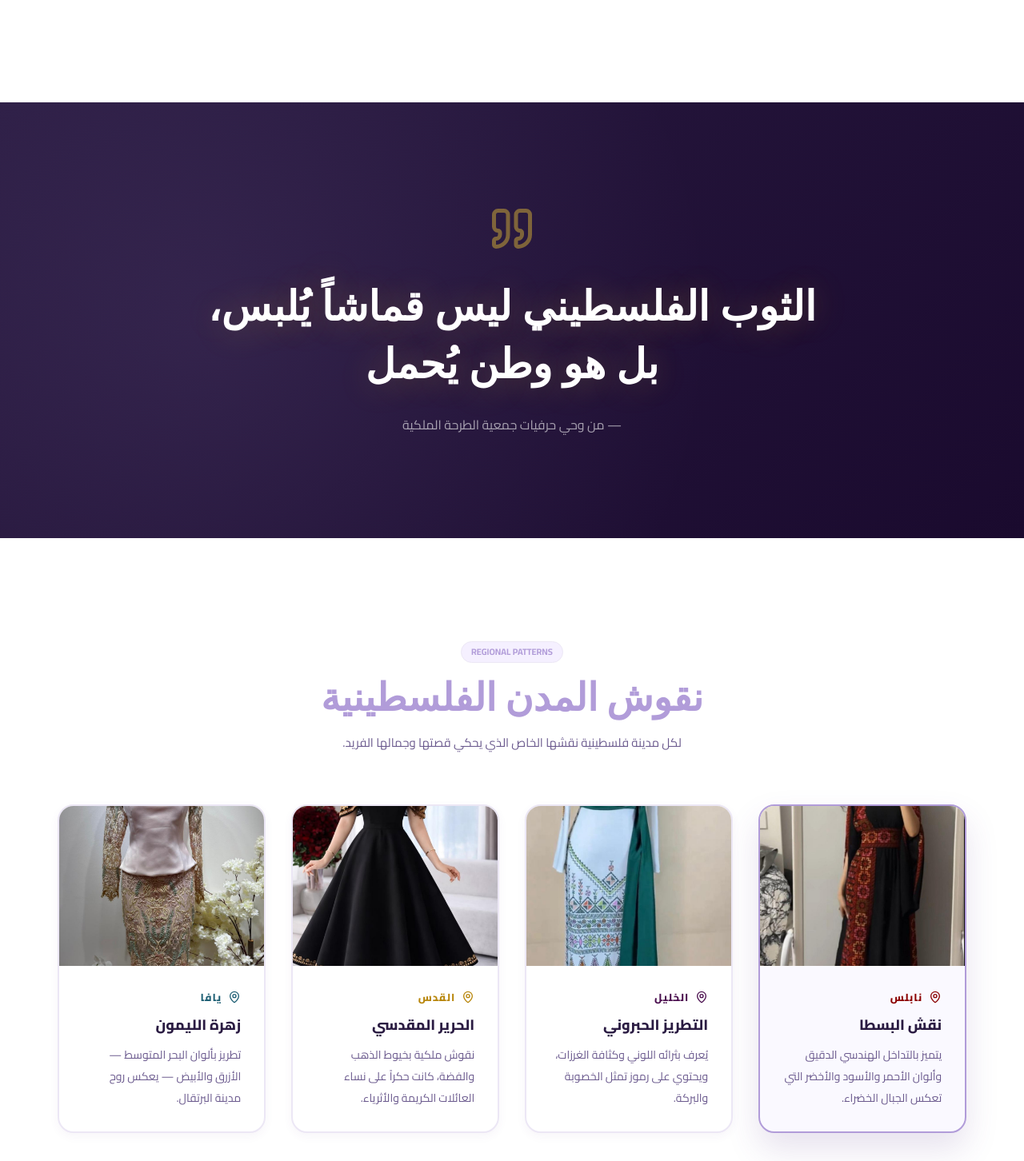
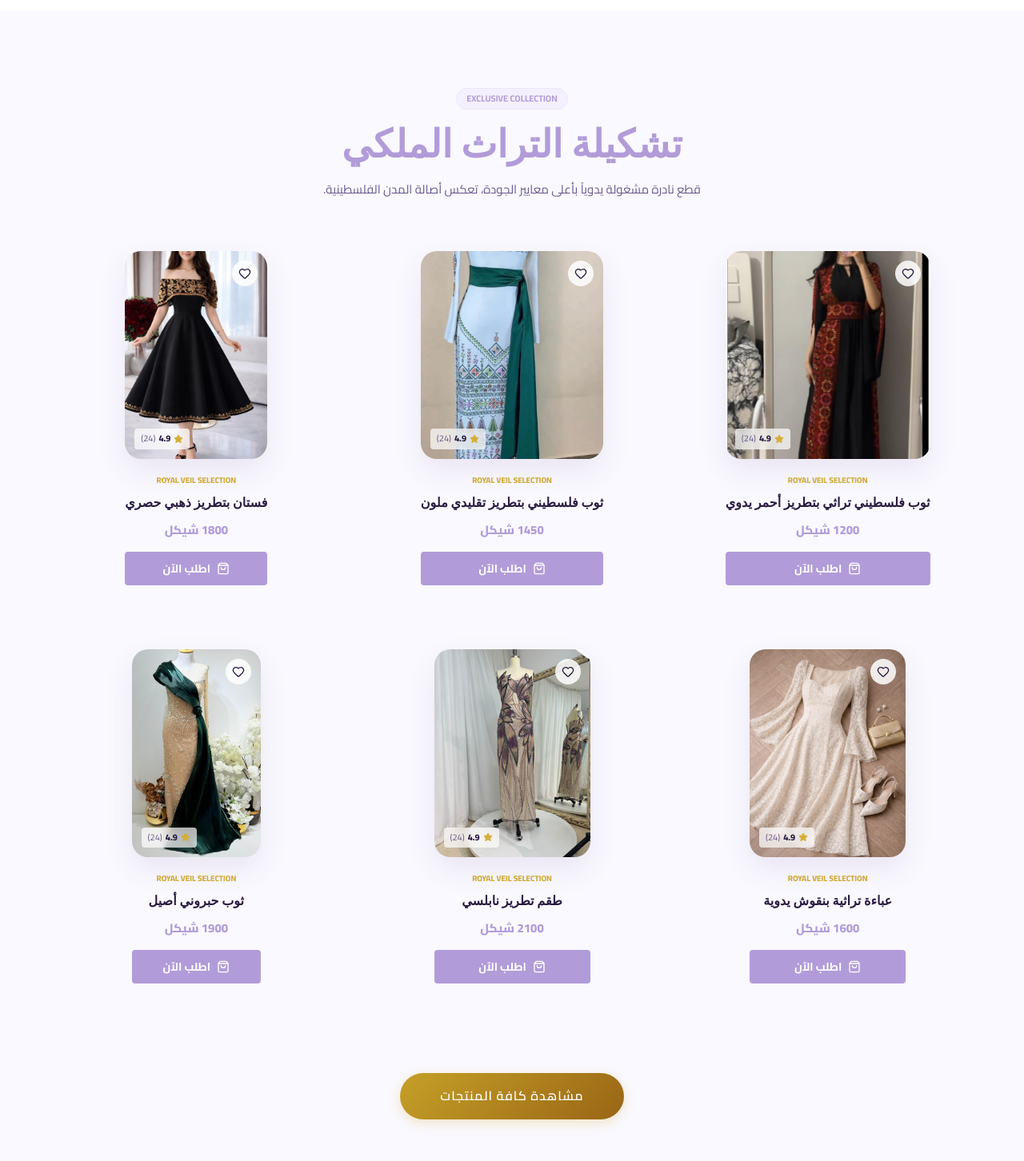
Before and after one commit to fahmyelmatry2030-lgtm/Royal-Veil, a React (Vite) app: page /heritage in a window 1280 px wide. Shown: the part 1338-2790 px from the top of the page at 80% size. Built offline with nearby package versions, Linux system fonts and the light colour scheme; a web font is replaced by a local one.

Commit message:
Move heritage products higher up on Heritage page for better visibility

```diff
--- a/src/pages/Heritage.jsx
+++ b/src/pages/Heritage.jsx
@@ -69,9 +69,6 @@ const Heritage = () => {
               <p style={{ color: 'var(--text-muted)', fontSize: '16px', lineHeight: '2.1', marginBottom: '1.5rem' }}>
                 في جمعية الطرحة الملكية التعاونية، نعتبر التطريز الفلسطيني ليس مجرد فن، بل هو لغة حضارية تحكي تاريخنا وهويتنا عبر القرون. نحرص على دمج النقوش التراثية الأصيلة في تصاميمنا العصرية.
               </p>
-              <p style={{ color: 'var(--text-muted)', fontSize: '16px', lineHeight: '2.1', marginBottom: '3rem' }}>
-                كل قطعة تراثية ننتجها تمر بمراحل بحث دقيق عن النقش الأصيل لكل منطقة فلسطينية، ثم تنفيذه بدقة يدوية عالية تضمن استدامة الجمال عبر الأجيال.
-              </p>
               <div style={{ display: 'grid', gridTemplateColumns: '1fr 1fr', gap: '15px' }}>
                 {featureCards.map((item, i) => (
                   <motion.div
@@ -80,37 +77,57 @@ const Heritage = () => {
                     whileInView={{ opacity: 1, y: 0 }}
                     viewport={{ once: true }}
                     transition={{ delay: i * 0.1 }}
-                    whileHover={{ y: -4, boxShadow: 'var(--shadow-md)' }}
-                    style={{ padding: '20px', background: 'var(--bg-lavender)', border: '1px solid var(--border-light)', borderRadius: '20px', transition: 'all 0.3s' }}
+                    style={{ padding: '20px', background: 'var(--bg-lavender)', border: '1px solid var(--border-light)', borderRadius: '20px' }}
                   >
                     <div style={{ color: 'var(--accent-gold)', marginBottom: '10px' }}>{item.icon}</div>
-                    <h4 style={{ fontWeight: '800', fontSize: '14px', marginBottom: '5px', color: 'var(--text-dark)' }}>{item.title}</h4>
-                    <p style={{ fontSize: '12px', color: 'var(--text-muted)', lineHeight: 1.6 }}>{item.desc}</p>
+                    <h4 style={{ fontWeight: '800', fontSize: '14px', marginBottom: '5px' }}>{item.title}</h4>
+                    <p style={{ fontSize: '12px', color: 'var(--text-muted)' }}>{item.desc}</p>
                   </motion.div>
                 ))}
               </div>
             </motion.div>
 
-            <motion.div initial={{ opacity: 0, x: -50 }} whileInView={{ opacity: 1, x: 0 }} viewport={{ once: true }} transition={{ duration: 0.8 }}
+            <motion.div initial={{ opacity: 0, scale: 0.95 }} whileInView={{ opacity: 1, scale: 1 }} viewport={{ once: true }} transition={{ duration: 0.8 }}
               style={{ display: 'grid', gridTemplateColumns: '1fr 1fr', gap: '15px' }}
             >
-              <img src="/Images/IMG-20260429-WA0047.jpg" style={{ borderRadius: '20px', height: '420px', objectFit: 'cover', width: '100%', objectPosition: 'top', boxShadow: 'var(--shadow-lg)' }} alt="تطريز فلسطيني" />
+              <img src="/Images/IMG-20260429-WA0047.jpg" style={{ borderRadius: '20px', height: '420px', objectFit: 'cover', width: '100%', boxShadow: 'var(--shadow-lg)' }} alt="تطريز فلسطيني" />
               <img src="/Images/IMG-20260429-WA0048.jpg" style={{ borderRadius: '20px', height: '420px', objectFit: 'cover', width: '100%', marginTop: '40px', boxShadow: 'var(--shadow-lg)' }} alt="ثوب تراثي" />
             </motion.div>
           </div>
         </div>
       </section>
 
+      {/* Heritage Products - MOVED UP for visibility */}
+      <section style={{ padding: '6rem 0', background: 'var(--bg-lavender)' }}>
+        <div className="container">
+          <SectionHeader
+            badge="Exclusive Collection"
+            title="تشكيلة التراث الملكي"
+            subtitle="قطع نادرة مشغولة يدوياً بأعلى معايير الجودة، تعكس أصالة المدن الفلسطينية."
+          />
+          <div style={{ display: 'grid', gridTemplateColumns: 'repeat(auto-fill, minmax(280px, 1fr))', gap: '3rem', justifyItems: 'center' }}>
+            {heritageItems.map((item, i) => (
+              <motion.div key={item.id} initial={{ opacity: 0, y: 20 }} whileInView={{ opacity: 1, y: 0 }} viewport={{ once: true }} transition={{ delay: i * 0.1 }}>
+                <ProductCard product={item} />
+              </motion.div>
+            ))}
+          </div>
+          <div style={{ textAlign: 'center', marginTop: '5rem' }}>
+            <Link to="/shop" className="btn-premium" style={{ padding: '16px 50px' }}>مشاهدة كافة المنتجات</Link>
+          </div>
+        </div>
+      </section>
+
       {/* Quote Banner */}
-      <section style={{ padding: '8rem 0', background: 'linear-gradient(135deg, var(--purple-dark) 0%, #1a0a2e 100%)', position: 'relative', overflow: 'hidden' }}>
-        <div style={{ position: 'absolute', inset: 0, backgroundImage: 'radial-gradient(circle at 20% 50%, rgba(177,156,217,0.1) 0%, transparent 60%)' }} />
+      <section style={{ padding: '10rem 0', background: 'linear-gradient(135deg, var(--purple-dark) 0%, #1a0a2e 100%)', position: 'relative', overflow: 'hidden' }}>
+        <div style={{ position: 'absolute', inset: 0, opacity: 0.2, backgroundImage: 'url("/Images/IMG-20260429-WA0035.jpg")', backgroundSize: 'cover' }} />
         <div className="container" style={{ position: 'relative', zIndex: 1, textAlign: 'center' }}>
           <motion.div initial={{ opacity: 0, scale: 0.9 }} whileInView={{ opacity: 1, scale: 1 }} viewport={{ once: true }} transition={{ duration: 0.8 }}>
             <Quote color="var(--accent-gold)" size={60} style={{ margin: '0 auto 30px', opacity: 0.5 }} />
-            <h2 style={{ color: '#fff', fontSize: 'clamp(1.8rem, 4vw, 3.5rem)', fontFamily: 'var(--font-calligraphy)', lineHeight: 1.4, maxWidth: '800px', margin: '0 auto 30px', textShadow: '0 0 40px rgba(212,175,55,0.3)' }}>
+            <h2 style={{ color: '#fff', fontSize: 'clamp(1.8rem, 4vw, 3.5rem)', fontFamily: 'var(--font-calligraphy)', lineHeight: 1.4, maxWidth: '800px', margin: '0 auto 30px' }}>
               الثوب الفلسطيني ليس قماشاً يُلبس،<br />بل هو وطن يُحمل
             </h2>
-            <p style={{ color: 'rgba(255,255,255,0.6)', fontSize: '16px' }}>— من وحي حرفيات جمعية الطرحة الملكية</p>
+            <p style={{ color: 'var(--accent-gold)', fontWeight: '900' }}>— من وحي حرفيات جمعية الطرحة الملكية</p>
           </motion.div>
         </div>
       </section>
@@ -119,7 +136,7 @@ const Heritage = () => {
       <section style={{ padding: '8rem 0', background: 'var(--bg-white)' }}>
         <div className="container">
           <SectionHeader badge="Regional Patterns" title="نقوش المدن الفلسطينية" subtitle="لكل مدينة فلسطينية نقشها الخاص الذي يحكي قصتها وجمالها الفريد." />
-          <div style={{ display: 'grid', gridTemplateColumns: 'repeat(auto-fit, minmax(260px, 1fr))', gap: '2rem', marginTop: '1rem' }}>
+          <div style={{ display: 'grid', gridTemplateColumns: 'repeat(auto-fit, minmax(260px, 1fr))', gap: '2rem' }}>
             {regions.map((region, i) => (
               <motion.div
                 key={i}
@@ -131,22 +148,19 @@ const Heritage = () => {
                 style={{
                   background: activeRegion === i ? 'var(--bg-lavender)' : '#fff',
                   border: `2px solid ${activeRegion === i ? 'var(--primary-purple)' : 'var(--border-light)'}`,
-                  borderRadius: '20px', overflow: 'hidden', cursor: 'pointer',
-                  transition: 'all 0.4s',
-                  boxShadow: activeRegion === i ? 'var(--shadow-lg)' : 'var(--shadow-sm)',
-                  transform: activeRegion === i ? 'translateY(-8px)' : 'none'
+                  borderRadius: '20px', overflow: 'hidden', cursor: 'pointer', transition: 'all 0.3s'
                 }}
               >
                 <div style={{ height: '200px', overflow: 'hidden' }}>
-                  <img src={region.img} alt={region.city} style={{ width: '100%', height: '100%', objectFit: 'cover', transition: 'transform 0.5s', transform: activeRegion === i ? 'scale(1.08)' : 'scale(1)' }} />
+                  <img src={region.img} alt={region.city} style={{ width: '100%', height: '100%', objectFit: 'cover' }} />
                 </div>
                 <div style={{ padding: '1.8rem' }}>
                   <div style={{ display: 'flex', alignItems: 'center', gap: '8px', marginBottom: '10px' }}>
                     <MapPin size={16} color={region.color} />
-                    <span style={{ color: region.color, fontSize: '13px', fontWeight: '800', letterSpacing: '1px' }}>{region.city}</span>
+                    <span style={{ color: region.color, fontSize: '13px', fontWeight: '800' }}>{region.city}</span>
                   </div>
-                  <h3 style={{ fontSize: '18px', fontWeight: '900', color: 'var(--text-dark)', marginBottom: '10px' }}>{region.pattern}</h3>
-                  <p style={{ color: 'var(--text-muted)', fontSize: '14px', lineHeight: '1.9' }}>{region.desc}</p>
+                  <h3 style={{ fontSize: '18px', fontWeight: '900' }}>{region.pattern}</h3>
+                  <p style={{ color: 'var(--text-muted)', fontSize: '14px', lineHeight: '1.8' }}>{region.desc}</p>
                 </div>
               </motion.div>
             ))}
@@ -159,7 +173,7 @@ const Heritage = () => {
         <div className="container">
           <SectionHeader badge="Our History" title="مسيرة التراث" subtitle="رحلة عبر الزمن نستذكر فيها أبرز محطات الحفاظ على التطريز الفلسطيني." />
           <div style={{ position: 'relative', maxWidth: '800px', margin: '0 auto' }}>
-            <div style={{ position: 'absolute', right: '50%', top: 0, bottom: 0, width: '2px', background: 'linear-gradient(to bottom, var(--primary-purple), var(--accent-gold))', transform: 'translateX(50%)', opacity: 0.3 }} />
+            <div style={{ position: 'absolute', right: '50%', top: 0, bottom: 0, width: '2px', background: 'var(--accent-gold)', transform: 'translateX(50%)', opacity: 0.3 }} />
             {timeline.map((item, i) => (
               <motion.div
                 key={i}
@@ -169,12 +183,12 @@ const Heritage = () => {
                 transition={{ duration: 0.6, delay: i * 0.1 }}
                 style={{ display: 'flex', justifyContent: i % 2 === 0 ? 'flex-end' : 'flex-start', marginBottom: '4rem', position: 'relative' }}
               >
-                <div style={{ position: 'absolute', right: 'calc(50% - 22px)', top: '20px', width: '44px', height: '44px', background: 'var(--primary-purple)', borderRadius: '50%', display: 'flex', alignItems: 'center', justifyContent: 'center', color: '#fff', zIndex: 2, boxShadow: '0 0 0 6px var(--bg-lavender), 0 0 0 8px var(--primary-purple)' }}>
+                <div style={{ position: 'absolute', right: 'calc(50% - 22px)', top: '20px', width: '44px', height: '44px', background: 'var(--primary-purple)', borderRadius: '50%', display: 'flex', alignItems: 'center', justifyContent: 'center', color: '#fff', zIndex: 2, boxShadow: '0 0 0 8px var(--bg-lavender)' }}>
                   <Star size={16} fill="#fff" />
                 </div>
-                <div style={{ width: '42%', background: '#fff', padding: '2rem', borderRadius: '20px', boxShadow: 'var(--shadow-md)', border: '1px solid var(--border-light)' }}>
+                <div style={{ width: '42%', background: '#fff', padding: '2rem', borderRadius: '20px', boxShadow: 'var(--shadow-sm)' }}>
                   <span style={{ display: 'inline-block', background: 'var(--bg-lavender)', color: 'var(--primary-purple)', fontSize: '13px', fontWeight: '900', padding: '4px 14px', borderRadius: '50px', marginBottom: '12px' }}>{item.year}</span>
-                  <h3 style={{ fontSize: '18px', fontWeight: '800', color: 'var(--text-dark)', marginBottom: '10px' }}>{item.title}</h3>
+                  <h3 style={{ fontSize: '18px', fontWeight: '800', marginBottom: '10px' }}>{item.title}</h3>
                   <p style={{ color: 'var(--text-muted)', fontSize: '14px', lineHeight: '1.8' }}>{item.desc}</p>
                 </div>
               </motion.div>
@@ -183,42 +197,28 @@ const Heritage = () => {
         </div>
       </section>
 
-      {/* Heritage Products */}
+      {/* Gallery Wall */}
       <section style={{ padding: '8rem 0', background: 'var(--bg-white)' }}>
         <div className="container">
-          <SectionHeader badge="Heritage Collection" title="تشكيلة التراث" subtitle="قطع مستوحاة من المدن والقرى الفلسطينية العريقة، صُنعت بأيدٍ تعشق التفاصيل." />
-          <div style={{ display: 'grid', gridTemplateColumns: 'repeat(auto-fill, minmax(200px, 1fr))', gap: '2rem', justifyItems: 'center' }}>
-            {heritageItems.map((item, i) => (
-              <motion.div key={item.id} initial={{ opacity: 0, y: 20 }} whileInView={{ opacity: 1, y: 0 }} viewport={{ once: true }} transition={{ delay: i * 0.08 }}>
-                <ProductCard product={item} />
-              </motion.div>
-            ))}
-          </div>
-        </div>
-      </section>
-
-      {/* Photo Wall */}
-      <section style={{ padding: '0 0 8rem', background: 'var(--bg-white)' }}>
-        <div className="container">
-          <SectionHeader badge="Gallery" title="معرض الصور التراثية" subtitle="لحظات من الجمال الأصيل توثق إبداع حرفياتنا." />
-          <div style={{ display: 'grid', gridTemplateColumns: 'repeat(3, 1fr)', gap: '15px' }}>
+          <SectionHeader badge="Gallery" title="معرض الصور" subtitle="لحظات توثق جمال التراث في كل قطعة." />
+          <div style={{ display: 'grid', gridTemplateColumns: 'repeat(auto-fill, minmax(240px, 1fr))', gap: '15px' }}>
             {[
-              { img: '/Images/IMG-20260429-WA0035.jpg', wide: true },
-              { img: '/Images/IMG-20260429-WA0021.jpg', wide: false },
-              { img: '/Images/IMG-20260429-WA0023.jpg', wide: false },
-              { img: '/Images/IMG-20260429-WA0022.jpg', wide: false },
-              { img: '/Images/IMG-20260429-WA0024.jpg', wide: true },
-            ].map((item, i) => (
+              '/Images/IMG-20260429-WA0035.jpg',
+              '/Images/IMG-20260429-WA0021.jpg',
+              '/Images/IMG-20260429-WA0023.jpg',
+              '/Images/IMG-20260429-WA0022.jpg',
+              '/Images/IMG-20260429-WA0024.jpg',
+              '/Images/IMG-20260429-WA0053.jpg'
+            ].map((img, i) => (
               <motion.div
                 key={i}
-                initial={{ opacity: 0, scale: 0.95 }}
+                initial={{ opacity: 0, scale: 0.9 }}
                 whileInView={{ opacity: 1, scale: 1 }}
                 viewport={{ once: true }}
-                transition={{ delay: i * 0.07 }}
-                style={{ gridColumn: item.wide ? 'span 2' : 'auto', height: '300px', overflow: 'hidden', borderRadius: '20px' }}
-                className="group"
+                transition={{ delay: i * 0.05 }}
+                style={{ height: '300px', overflow: 'hidden', borderRadius: '20px' }}
               >
-                <img src={item.img} alt="صور تراثية" style={{ width: '100%', height: '100%', objectFit: 'cover', transition: 'transform 0.6s ease' }} className="group-hover:scale-110" />
+                <img src={img} alt="Heritage Gallery" style={{ width: '100%', height: '100%', objectFit: 'cover' }} />
               </motion.div>
             ))}
           </div>
@@ -226,26 +226,13 @@ const Heritage = () => {
       </section>
 
       {/* CTA */}
-      <section style={{ padding: '8rem 0', background: 'linear-gradient(135deg, var(--purple-dark), #1a0a2e)', textAlign: 'center', position: 'relative', overflow: 'hidden' }}>
-        <div style={{ position: 'absolute', inset: 0, backgroundImage: 'radial-gradient(circle at 30% 50%, rgba(177,156,217,0.12) 0%, transparent 50%)' }} />
-        <div className="container" style={{ position: 'relative', zIndex: 1 }}>
-          <motion.div initial={{ opacity: 0, y: 30 }} whileInView={{ opacity: 1, y: 0 }} viewport={{ once: true }} transition={{ duration: 0.7 }}>
-            <Sparkles color="var(--accent-gold)" size={40} style={{ margin: '0 auto 20px' }} />
-            <h2 style={{ color: '#fff', fontSize: 'clamp(2rem, 4vw, 3.5rem)', fontFamily: 'var(--font-serif)', fontWeight: '900', marginBottom: '1.5rem', lineHeight: 1.3 }}>
-              احصلي على قطعة تعبّر عن جذوركِ
-            </h2>
-            <p style={{ color: 'rgba(255,255,255,0.7)', fontSize: '18px', maxWidth: '550px', margin: '0 auto 3rem', lineHeight: 1.9 }}>
-              نحن هنا لنحول قصتكِ وهويتكِ إلى قطعة ملابس فريدة. اختاري النقش الذي يعبّر عنكِ ودعينا نتولى الباقي.
-            </p>
-            <div style={{ display: 'flex', justifyContent: 'center', gap: '20px', flexWrap: 'wrap' }}>
-              <Link to="/custom-order" style={{ display: 'inline-flex', alignItems: 'center', gap: '10px', background: 'var(--accent-gold)', color: '#1a0a2e', padding: '16px 40px', fontWeight: '800', borderRadius: '50px', textDecoration: 'none', fontSize: '15px', boxShadow: '0 8px 30px rgba(212,175,55,0.35)', transition: 'all 0.3s' }}>
-                اطلبي تصميمكِ الخاص <ArrowLeft size={18} />
-              </Link>
-              <Link to="/shop" style={{ display: 'inline-flex', alignItems: 'center', gap: '10px', background: 'transparent', color: '#fff', padding: '16px 40px', fontWeight: '700', borderRadius: '50px', textDecoration: 'none', fontSize: '15px', border: '1px solid rgba(255,255,255,0.3)', transition: 'all 0.3s' }}>
-                تصفحي المجموعة
-              </Link>
-            </div>
-          </motion.div>
+      <section style={{ padding: '10rem 0', background: 'var(--purple-dark)', textAlign: 'center', color: '#fff' }}>
+        <div className="container">
+          <h2 style={{ fontSize: 'clamp(2rem, 4vw, 3.5rem)', fontWeight: '900', marginBottom: '2.5rem' }}>ابدئي رحلتكِ مع التراث الفلسطيني</h2>
+          <div style={{ display: 'flex', justifyContent: 'center', gap: '20px', flexWrap: 'wrap' }}>
+            <Link to="/custom-order" className="btn-premium" style={{ padding: '18px 50px' }}>اطلبي قطعة مخصصة</Link>
+            <Link to="/contact" style={{ border: '1px solid #fff', color: '#fff', padding: '16px 50px', borderRadius: '50px', textDecoration: 'none', fontWeight: '800' }}>اتصلي بنا</Link>
+          </div>
         </div>
       </section>
     </div>
```
